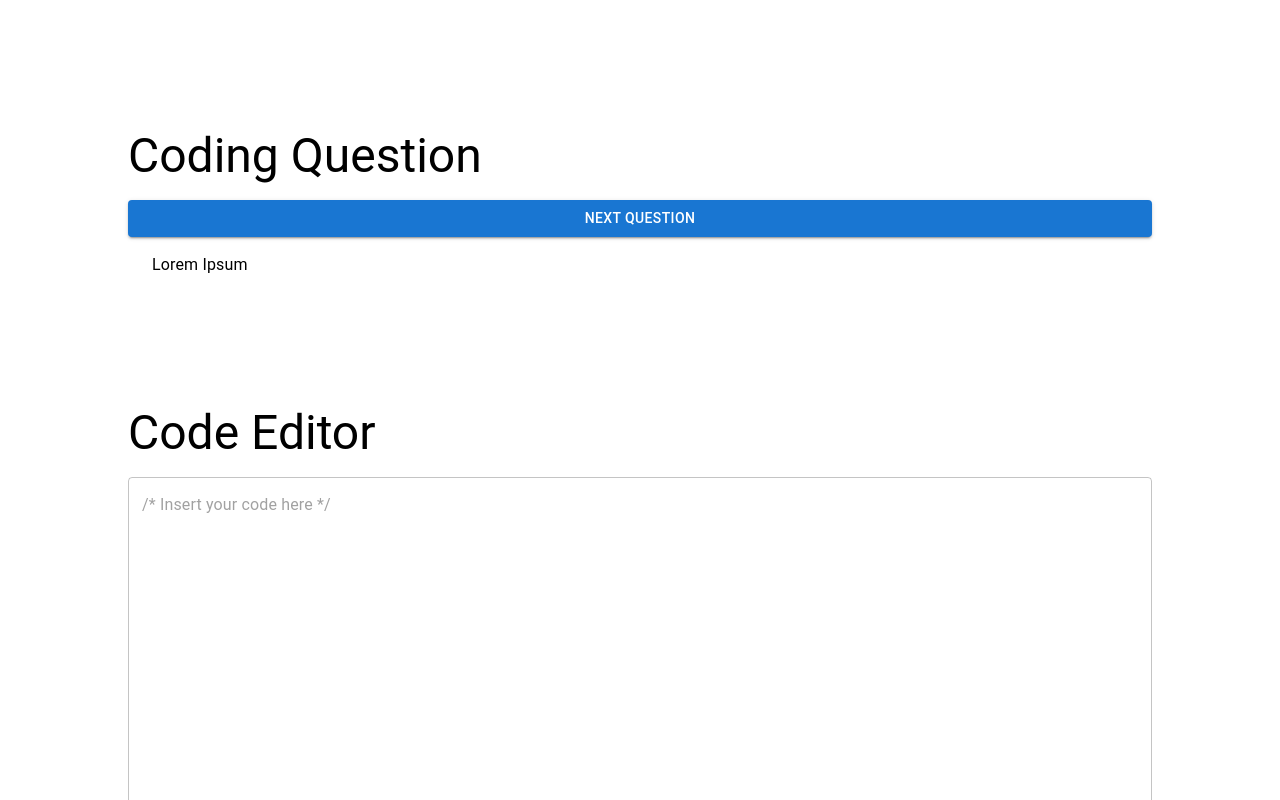
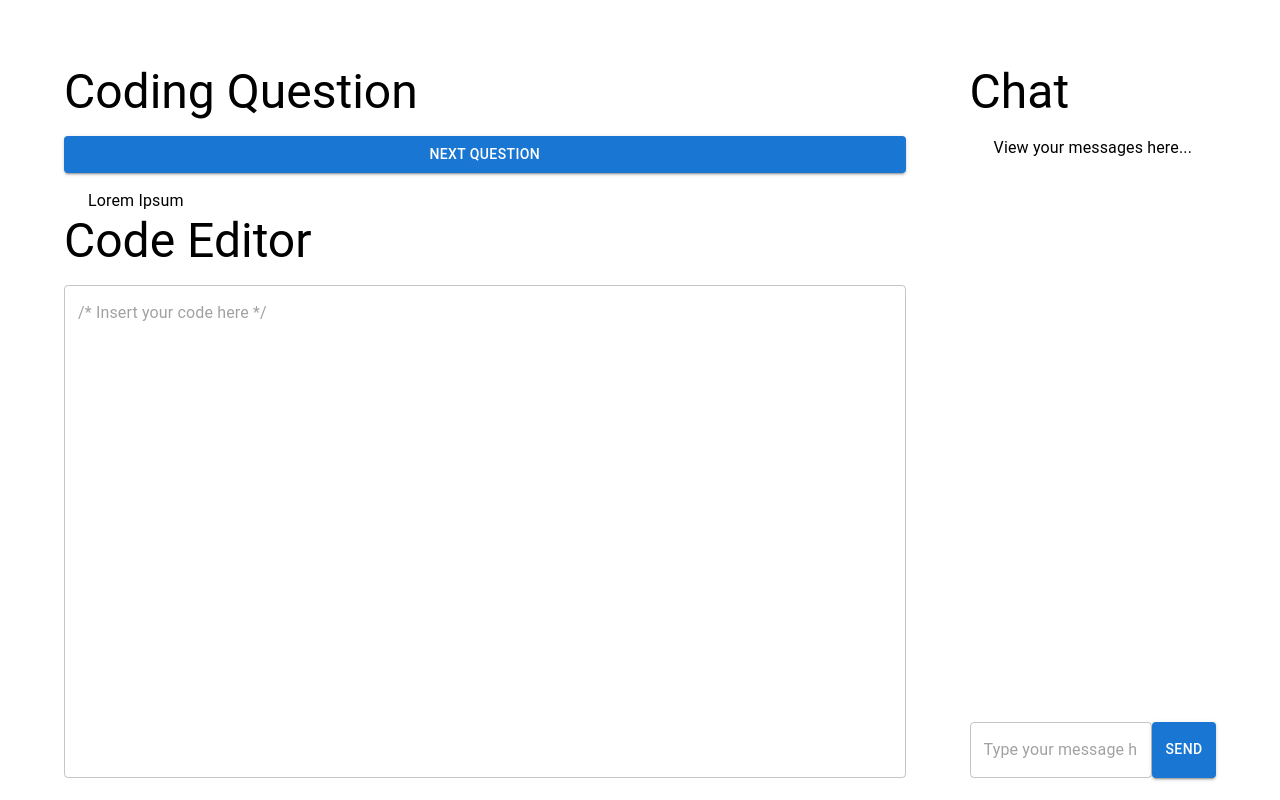
Before and after one commit to CS3219-AY2223S1/cs3219-project-ay2223s1-g60, a React (Create React App) app in the folder frontend/: page /room in a window 1280 px wide. Shown: the top 800 px of the page. Built offline with nearby package versions, Linux system fonts and the light colour scheme; no server answers.

Commit message:
Update layout

```diff
--- a/frontend/src/components/room/ChatBox.tsx
+++ b/frontend/src/components/room/ChatBox.tsx
@@ -54,20 +54,26 @@ function ChatBox(props: ChatBoxProps) {
   }, [socket, chats]);
 
   return (
-    <Box display={'flex'} flexDirection={'column'} padding={'4rem'}>
-      <Stack spacing={2}>
+    <Stack
+      spacing={2}
+      paddingBottom={'2rem'}
+      sx={{ position: 'sticky', minWidth: '20%' }}
+    >
       <Typography variant={'h3'}>Chat</Typography>
       <Container>
+        {chats.length === 0 && (
+          <Typography>View your messages here...</Typography>
+        )}
         <Stack spacing={1}>{chats.map((chat, i) => Message(chat))}</Stack>
       </Container>
       <form onSubmit={handleSendMessage}>
-          <Stack direction={'row'}>
+        <Stack direction={'row'} sx={{ position: 'absolute', bottom: 0 }}>
           <TextField
             placeholder={chatPlaceholder}
             value={message}
             onChange={(e) => setMessage(e.target.value)}
             onKeyDown={(e) => e.key === 'Enter'}
-              sx={{ width: '100%' }}
+            fullWidth={true}
           ></TextField>
           <Button variant={'contained'} type='submit'>
             Send
@@ -75,7 +81,6 @@ function ChatBox(props: ChatBoxProps) {
         </Stack>
       </form>
     </Stack>
-    </Box>
   );
 }
 
--- a/frontend/src/components/room/CodeEditor.tsx
+++ b/frontend/src/components/room/CodeEditor.tsx
@@ -1,11 +1,10 @@
 import React from 'react';
-import { Box, Stack, TextField, Typography } from '@mui/material';
+import { Stack, TextField, Typography } from '@mui/material';
 
 function CodeEditor() {
   const codeEditorPlaceholder = '/* Insert your code here */';
 
   return (
-    <Box display={'flex'} flexDirection={'column'} padding={'4rem'}>
     <Stack spacing={2}>
       <Typography variant={'h3'} marginBottom={'2rem'}>
         Code Editor
@@ -16,7 +15,6 @@ function CodeEditor() {
         rows={20}
       ></TextField>
     </Stack>
-    </Box>
   );
 }
 
--- a/frontend/src/components/room/CodingQuestion.tsx
+++ b/frontend/src/components/room/CodingQuestion.tsx
@@ -1,11 +1,10 @@
 import React, { useState } from 'react';
-import { Box, Button, Container, Stack, Typography } from '@mui/material';
+import { Button, Container, Stack, Typography } from '@mui/material';
 
 function CodingQuestion() {
   const [codingQuestion, setCodingQuestion] = useState('Lorem Ipsum');
 
   return (
-    <Box display={'flex'} flexDirection={'column'} padding={'4rem'}>
     <Stack spacing={2}>
       <Typography variant={'h3'} marginBottom={'2rem'}>
         Coding Question
@@ -15,7 +14,6 @@ function CodingQuestion() {
         <Typography>{codingQuestion}</Typography>
       </Container>
     </Stack>
-    </Box>
   );
 }
 
--- a/frontend/src/views/RoomPage.tsx
+++ b/frontend/src/views/RoomPage.tsx
@@ -1,5 +1,6 @@
 import React from 'react';
 import { io } from 'socket.io-client';
+import { Stack } from '@mui/material';
 import ChatBox from '../components/room/ChatBox';
 import CodeEditor from '../components/room/CodeEditor';
 import CodingQuestion from '../components/room/CodingQuestion';
@@ -8,11 +9,13 @@ function RoomPage() {
   const socket = io('http://localhost:8001');
 
   return (
-    <div>
-      <CodingQuestion />
-      <CodeEditor />
+    <Stack direction={'row'} spacing={8} alignItems={'stretch'}>
+      <Stack flex={1}>
+        <CodingQuestion />
+        <CodeEditor />
+      </Stack>
       <ChatBox socket={socket} />
-    </div>
+    </Stack>
   );
 }
 
```
Lines whose indentation alone changed are shown as unchanged.
